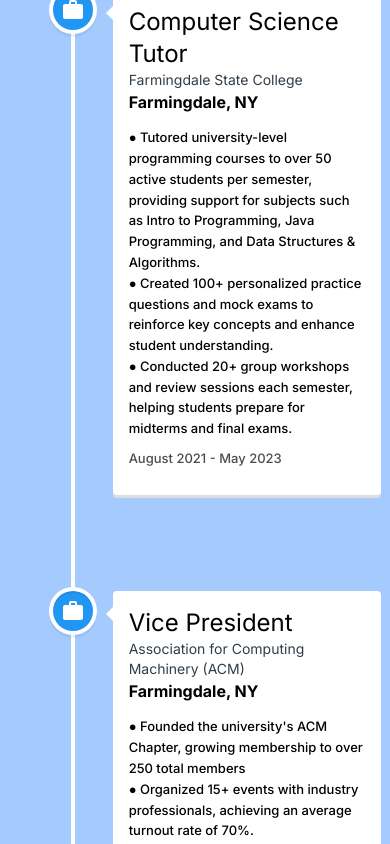
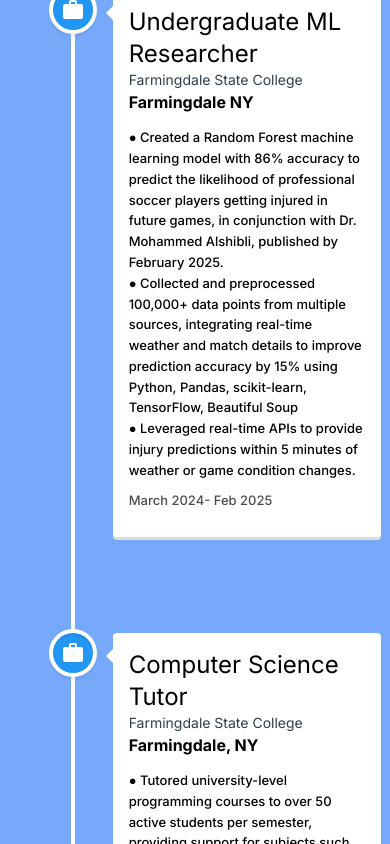
Before and after one commit to KyoshiNoda/Portfolio, a Next.js app: page / in a window 390 px wide. Shown: the part 4000-4844 px from the top of the page. Built offline with nearby package versions, Linux system fonts and the light colour scheme.

Commit message:
updated portfolio with new exp.

```diff
--- a/src/components/Career.tsx
+++ b/src/components/Career.tsx
@@ -18,7 +18,7 @@ export default function Career() {
   return (
     <section
       id={headerItems.career.page}
-      className="flex-col justify-center items-center md:flex-row pt-32 pl-11 bg-blue-300 dark:bg-slate-900"
+      className="flex-col justify-center items-center md:flex-row pt-32 pl-11 bg-blue-400 dark:bg-slate-900"
     >
       <span className="text-6xl my-6 mt-3 text-white">Career</span>
       <VerticalTimeline className="space-y-24 mt-28">
@@ -51,7 +51,7 @@ export default function Career() {
           >
             <h1 className="dark:text-black text-2xl">{job.role}</h1>
             <h2 className="text-sm">{job.company}</h2>
-            <h4 className="ee dark:text-black font-bold">{job.location}</h4>
+            <h4 className="dark:text-black font-bold">{job.location}</h4>
             <p className="dark:text-black">
               {job.description.map((bullet, i) => (
                 <span key={i}>
--- a/src/components/FooterWithLogo.tsx
+++ b/src/components/FooterWithLogo.tsx
@@ -24,7 +24,7 @@ export default function FooterWithLogo() {
         <Footer.Copyright
           by="Kyoshi Noda"
           href="#"
-          year={2024}
+          year={new Date().getFullYear()}
         />
       </div>
     </Footer>
--- a/src/constants/constant.ts
+++ b/src/constants/constant.ts
@@ -156,6 +156,17 @@ export const CareerInfo: CareerObject[] = [
   },
   {
     company: "Farmingdale State College",
+    role: "Undergraduate ML Researcher ",
+    location: "Farmingdale NY",
+    dates: "March 2024- Feb 2025",
+    description: [
+      `● Created a Random Forest machine learning model with 86% accuracy to predict the likelihood of professional soccer players getting injured in future games, in conjunction with Dr. Mohammed Alshibli, published by February 2025.`,
+      `● Collected and preprocessed 100,000+ data points from multiple sources, integrating real-time weather and match details to improve prediction accuracy by 15% using Python, Pandas, scikit-learn, TensorFlow, Beautiful Soup`,
+      `● Leveraged real-time APIs to provide injury predictions within 5 minutes of weather or game condition changes.`,
+    ],
+  },
+  {
+    company: "Farmingdale State College",
     role: "Computer Science Tutor",
     location: "Farmingdale, NY",
     dates: "August 2021 - May 2023",
@@ -171,9 +182,9 @@ export const CareerInfo: CareerObject[] = [
     location: "Farmingdale, NY",
     dates: "April 2021 - May 2022",
     description: [
-      `● Founded the university's ACM Chapter, growing membership to over 250 total members`,
-      `● Organized 15+ events with industry professionals, achieving an average turnout rate of 70%.`,
-      `● Led the recruitment process by interviewing over 50 candidates for executive roles, resulting in a 50% increase in the club's leadership team to better manage the expanding member base and event operations.`,
+      `● Founded the university's ACM Chapter, with total membership to 250+ and organizing 15+ diverse events, including industry experts talks, technical workshops, resume reviews, and networking, with a 70% average turnout.`,
+      `● Designed and oversaw the recruitment process by crafting a diverse set of interview questions and conducting interviews with over 50 candidates for executive roles, leading to a 50% expansion in the club's leadership team.`
+
     ],
   },
 ];
```
